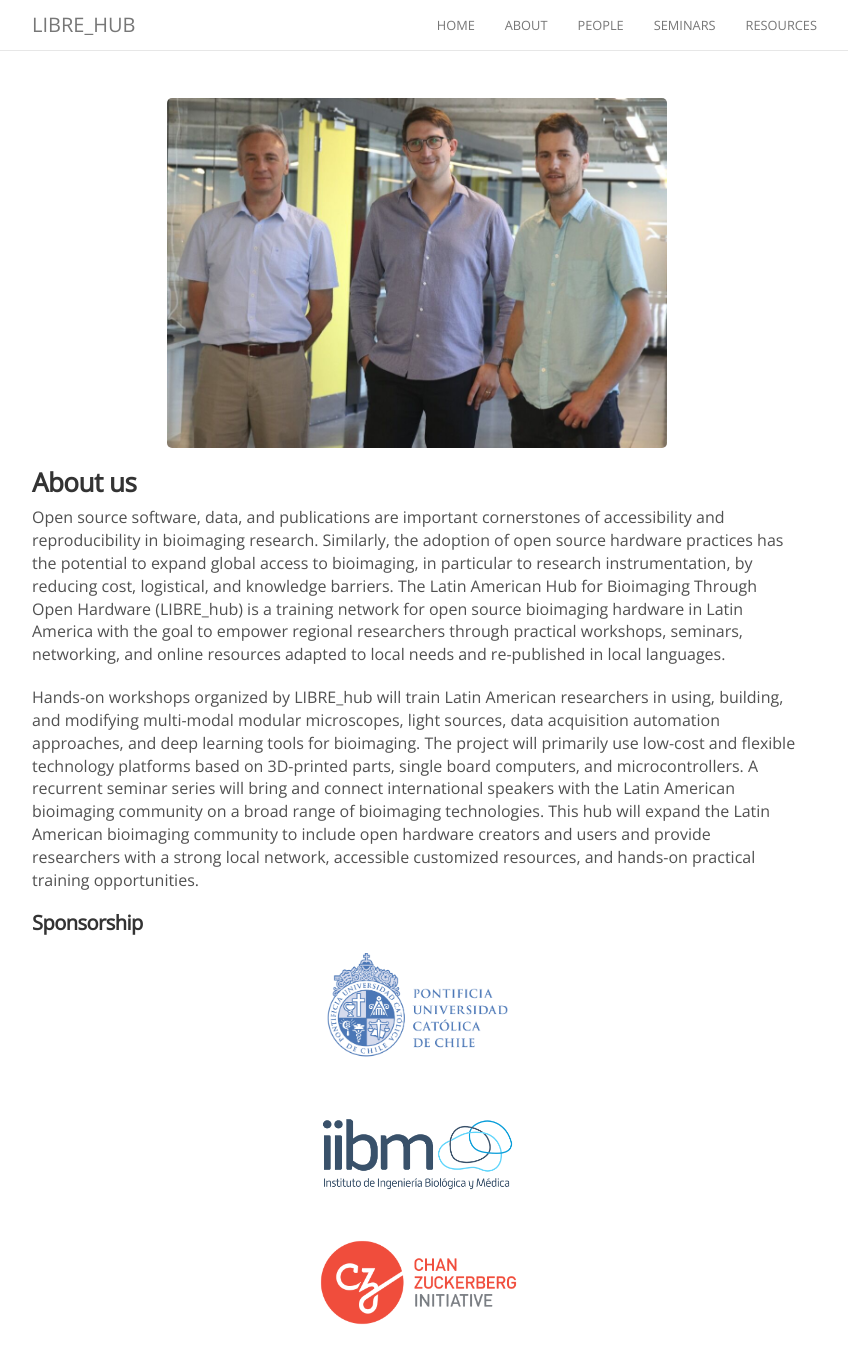
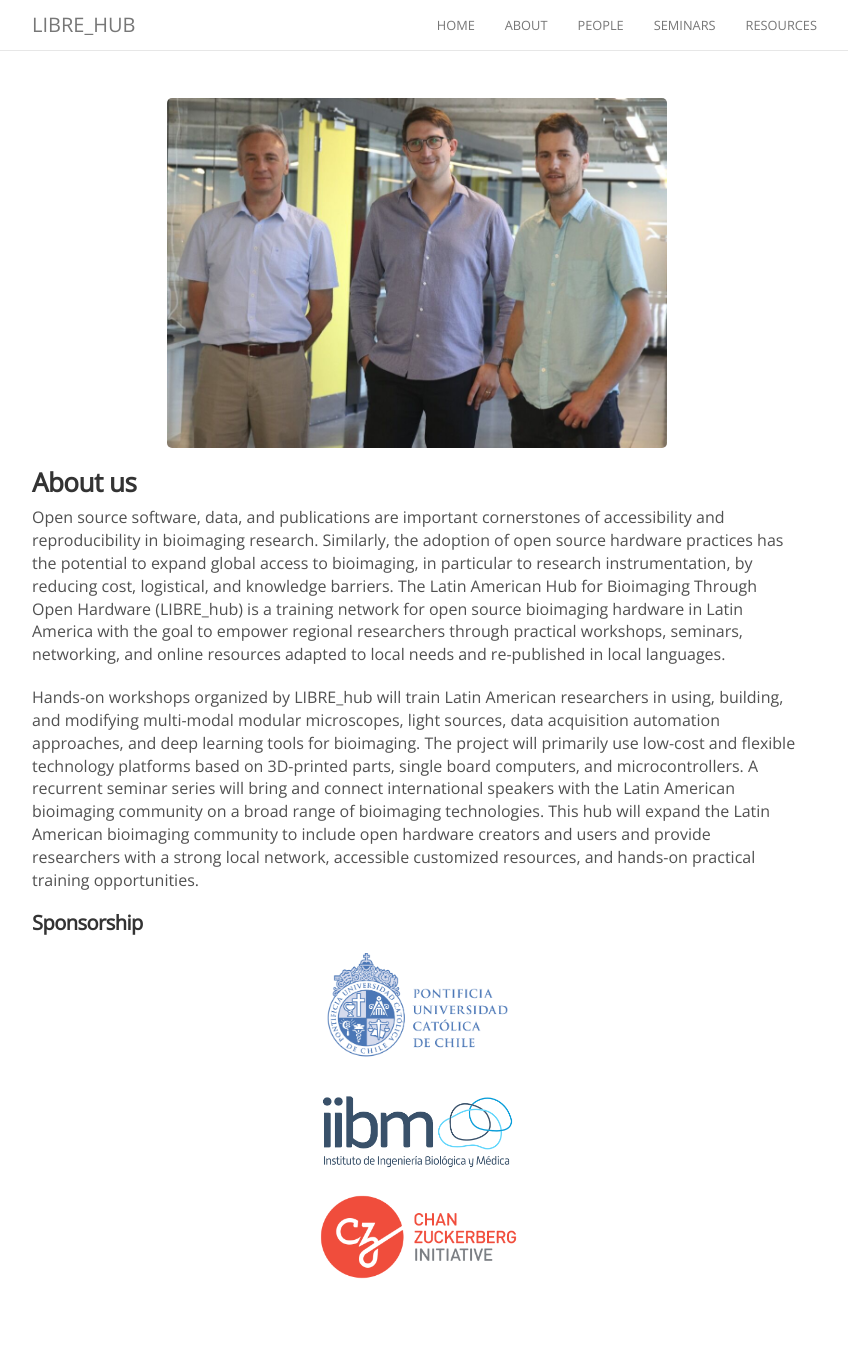
Before and after one commit to LIBREhub/LIBREhub.github.io, a Jekyll site: the page built from about.md, in a window 1280 px wide and 1348 px high. Shown: the whole window, without its empty margins (223-1071 px from the left). Built offline with Jekyll 4.4.1, drawn with Linux system fonts in a browser that asks for light colours; nearby versions of some CDN libraries; comment, search, counter and statistics services are not loaded.

Commit message:
Update about.md

```diff
--- a/about.md
+++ b/about.md
@@ -13,8 +13,6 @@
 Hands-on workshops organized by LIBRE_hub will train Latin American researchers in using, building, and modifying multi-modal modular microscopes, light sources, data acquisition automation approaches, and deep learning tools for bioimaging. The project will primarily use low-cost and flexible technology platforms based on 3D-printed parts, single board computers, and microcontrollers. A recurrent seminar series will bring and connect international speakers with the Latin American bioimaging community on a broad range of bioimaging technologies. This hub will expand the Latin American bioimaging community to include open hardware creators and users and provide researchers with a strong local network, accessible customized resources, and hands-on practical training opportunities.
 
 #### Sponsorship
-<p align="center">
-  <a href="https://www.uc.cl/en"><img width="200" src="/images/logo/logo_UC.png"></a>&nbsp;&nbsp;&nbsp;
-  <a href="https://ingenieriabiologicaymedica.uc.cl/en/"><img width="200" src="/images/logo/logo_IIBM.png"></a>&nbsp;&nbsp;&nbsp;
-  <a href="https://chanzuckerberg.com/"><img width="200" src="/images/logo/logo_CZI.png"></a>
-</p>
+<p align="center"><a href="https://www.uc.cl/en"><img width="200" src="/images/logo/logo_UC.png"></a></p>
+<p align="center"><a href="https://ingenieriabiologicaymedica.uc.cl/en/"><img width="200" src="/images/logo/logo_IIBM.png"></a></p>
+<p align="center"><a href="https://chanzuckerberg.com/"><img width="200" src="/images/logo/logo_CZI.png"></a></p>
```
